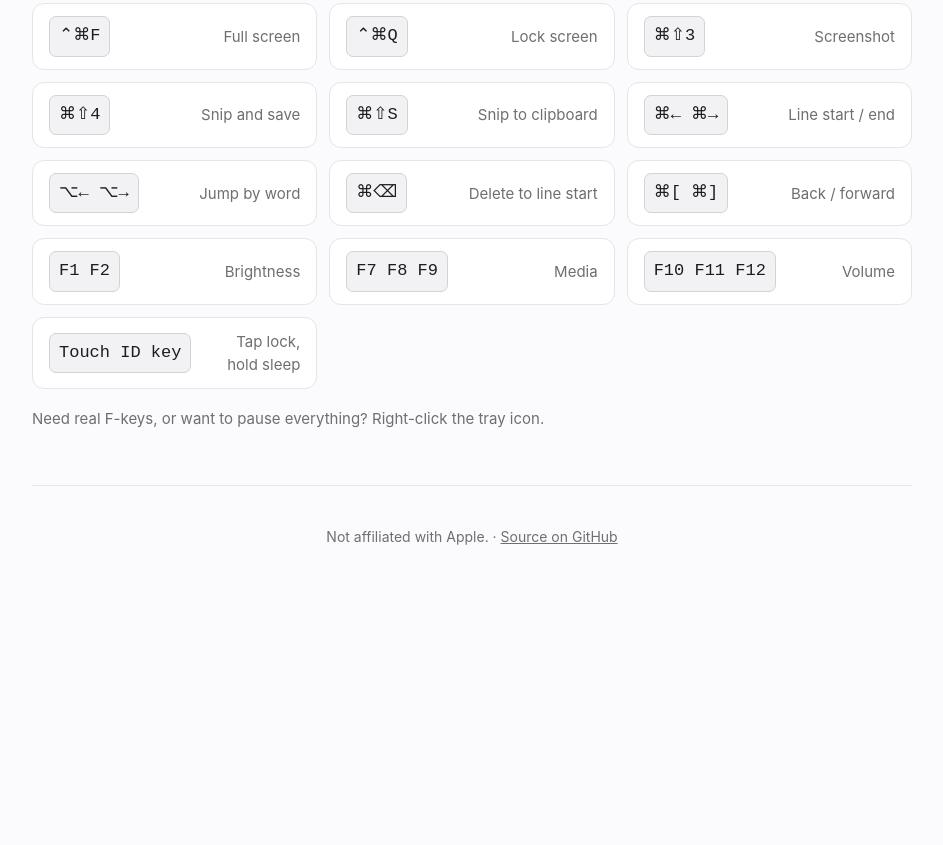
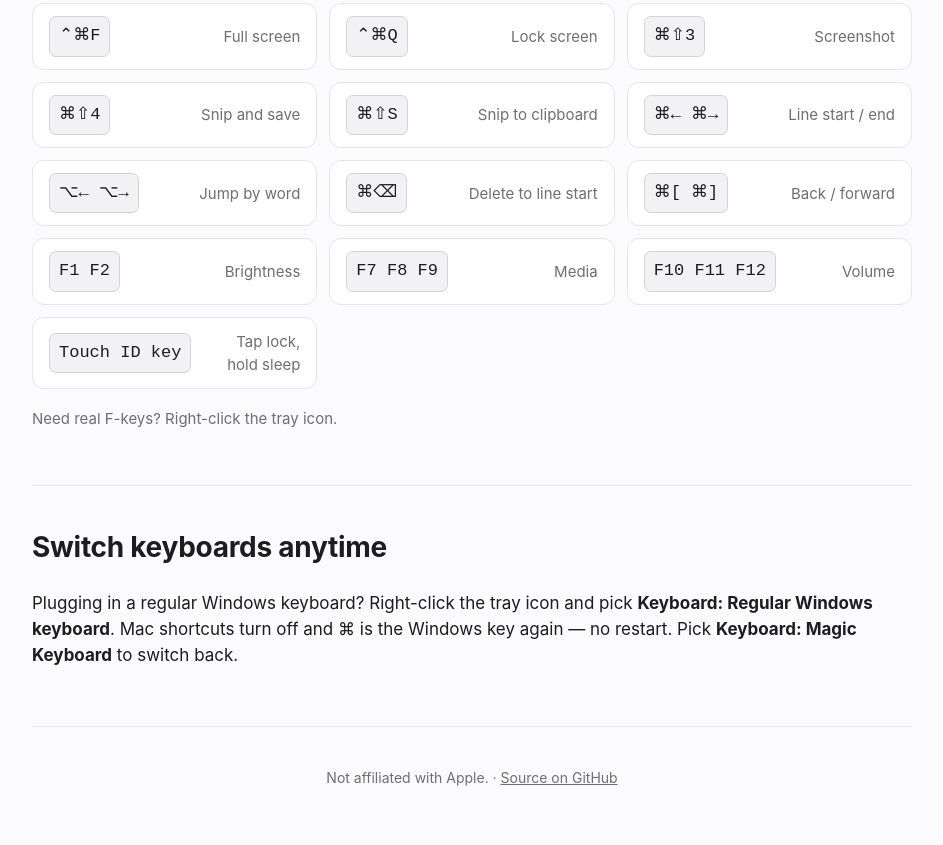
Before and after one commit to naumankarjikar26-ctrl/Magic-Keybaord-for-windows., a plain HTML site: page docs/index.html in a window 1280 px wide. Shown: the part 1226-2071 px from the top of the page, without its empty margins (168-1111 px from the left). Before the commit the page ends 1830 px from the top, so only its background shows below. Drawn offline with Linux system fonts and the light colour scheme.

Commit message:
Add a switch between Magic Keyboard and regular Windows keyboard mode
Co-Authored-By: Claude Opus 5.5 <noreply@anthropic.com>
Claude-Session: https://claude.ai/code/session_016Qjy79kN2ce3baeZTmJigk

```diff
--- a/docs/index.html
+++ b/docs/index.html
@@ -113,7 +113,12 @@
       <div class="row"><kbd>F10 F11 F12</kbd><span>Volume</span></div>
       <div class="row"><kbd>Touch ID key</kbd><span>Tap lock, hold sleep</span></div>
     </div>
-    <p class="note">Need real F-keys, or want to pause everything? Right-click the tray icon.</p>
+    <p class="note">Need real F-keys? Right-click the tray icon.</p>
+  </section>
+
+  <section>
+    <h2>Switch keyboards anytime</h2>
+    <p>Plugging in a regular Windows keyboard? Right-click the tray icon and pick <b>Keyboard: Regular Windows keyboard</b>. Mac shortcuts turn off and ⌘ is the Windows key again — no restart. Pick <b>Keyboard: Magic Keyboard</b> to switch back.</p>
   </section>
 
   <footer>
```
Also changed, not shown: 3 other files.
